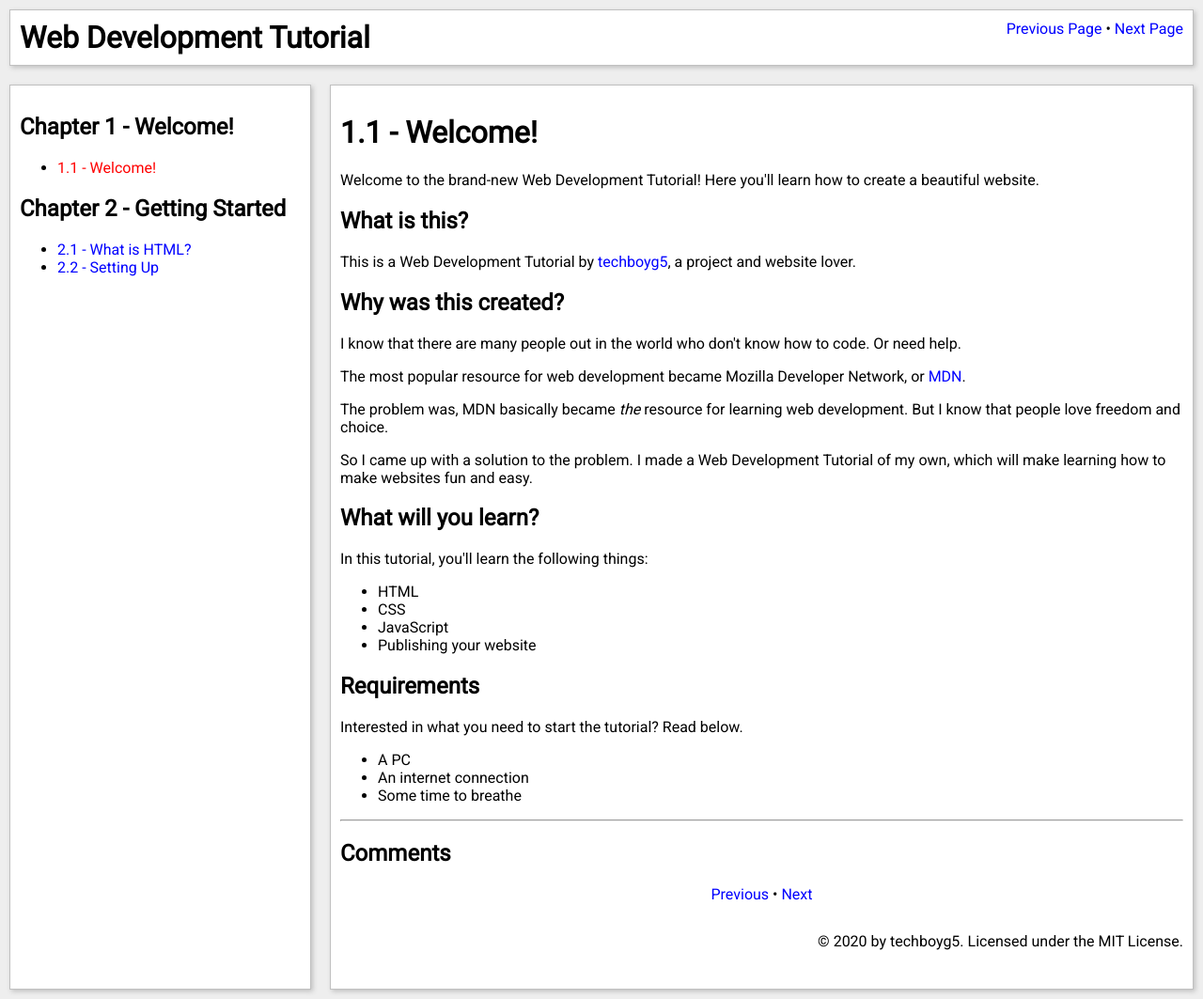
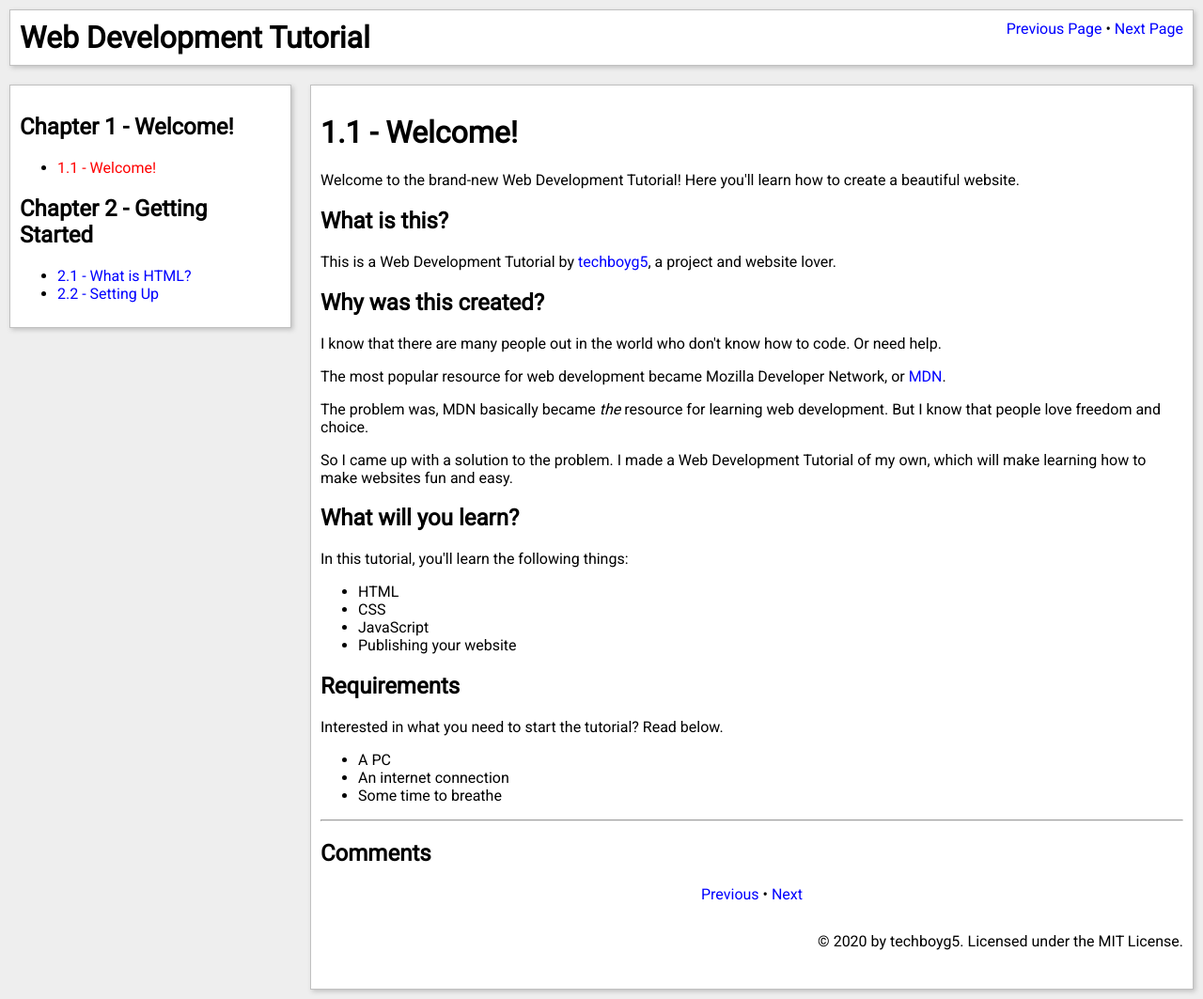
Before and after one commit to techboyg5/web-development-tutorial, a Jekyll site: the page built from chapter1/page1.html, in a window 1280 px wide. Shown: the whole page at 94% size. Built offline with Jekyll 4.4.1, drawn with Linux system fonts in a browser that asks for light colours; comment, search, counter and statistics services are not loaded; grey boxes are pictures that could not be loaded.

Commit message:
Re-add inner styling

```diff
--- a/_layouts/default.html
+++ b/_layouts/default.html
@@ -46,6 +46,8 @@
 			/* Sidebar */
 			.left-sidebar {
 			width: 25%;
+			}
+			.left-sidebar-inner {
 			background-color: white;
 			margin: 10px;
 			padding: 10px;
@@ -61,6 +63,8 @@
 			/* Content Container */
 			.content-container {
 			width: 75%;
+			}
+			.content-container-inner {
 			background-color: white;
 			margin: 10px;
 			padding: 10px;
@@ -162,6 +166,7 @@
 		</nav>
 		<div class="inner-container">
 			<div class="left-sidebar">
+				<div class="left-sidebar-inner">
 					<h2>Chapter 1 - Welcome!</h2>
 					<ul>
 						<li><a class="left-sidebar-link {% if page.url == '/chapter1/page1.html' %}active{% endif %}" href="/web-development-tutorial/chapter1/page1.html">1.1 - Welcome!</a>
@@ -171,8 +176,10 @@
 						<li><a class="left-sidebar-link {% if page.url == '/chapter2/page1.html' %}active{% endif %}" href="/web-development-tutorial/chapter2/page1.html">2.1 - What is HTML?</a>
 						<li><a class="left-sidebar-link {% if page.url == '/chapter2/page2.html' %}active{% endif %}" href="/web-development-tutorial/chapter2/page2.html">2.2 - Setting Up</a>
 					</ul>
+				</div>
 			</div>
 			<div class="content-container">
+				<div class="content-container-inner">
 					<h1>{{ page.title }}</h1>
 					<div id="content">
 						{{ content }}
@@ -193,6 +200,7 @@
 							<p class="copyright-text">&copy; 2020 by techboyg5. Licensed under the MIT License.</p>
 						</div>
 					</footer>
+				</div>
 			</div>
 		</div>
 		<script src="https://code.jquery.com/jquery-3.5.1.min.js" integrity="sha256-9/aliU8dGd2tb6OSsuzixeV4y/faTqgFtohetphbbj0=" crossorigin="anonymous"></script>
```
